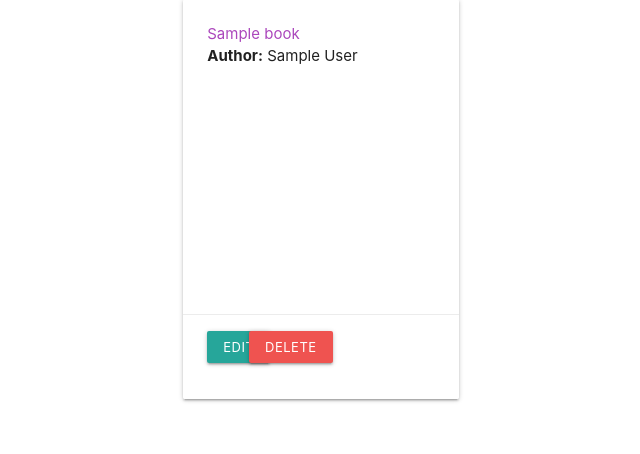
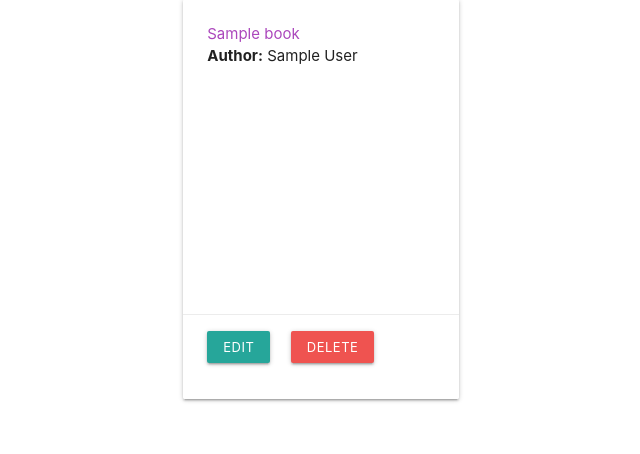
Before and after one commit to farrukh-ahm/Borrow-A-Story-Library, a Django app: page /managebook/ in a window 1280 px wide. Shown: the part 1416-1870 px from the top of the page, without its empty margins (20-660 px from the left). Run offline with Django 3.2, Linux system fonts and the light colour scheme; a user stored in the database is signed in; tables that the repository leaves empty hold one stand-in row (values such as "Sample post"); some libraries are stand-ins or nearby versions.

Commit message:
Change button layout in edit/delete book section

```diff
--- a/templates/managebook.html
+++ b/templates/managebook.html
@@ -66,10 +66,10 @@
         </div>
         <div class="card-action">
           <div class="row">
-            <div class="col s2 m2 l2">
+            <div class="col s2 m2 l4">
                 <a href="{% url 'edit_book' book.slug%}" class="btn btn-small">Edit</a>
             </div>
-            <div class="col s2 m2 l2">
+            <div class="col s2 m2 l4">
                 <form action="{% url 'deletebook' book.slug %}" method="POST">
                   {% csrf_token %}
                   <button  type="submit" class="btn btn-small red lighten-1">Delete</button>
```
